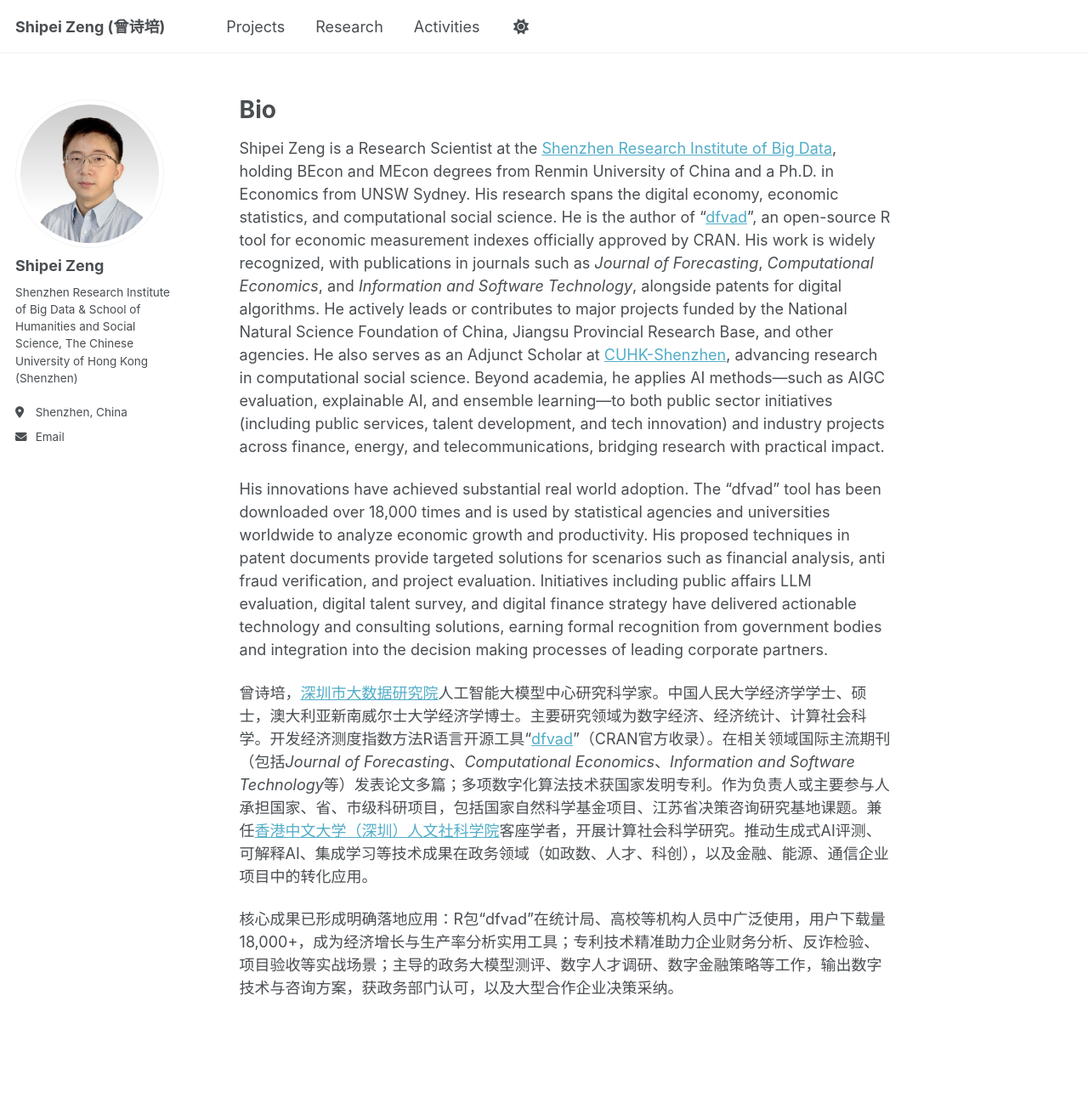
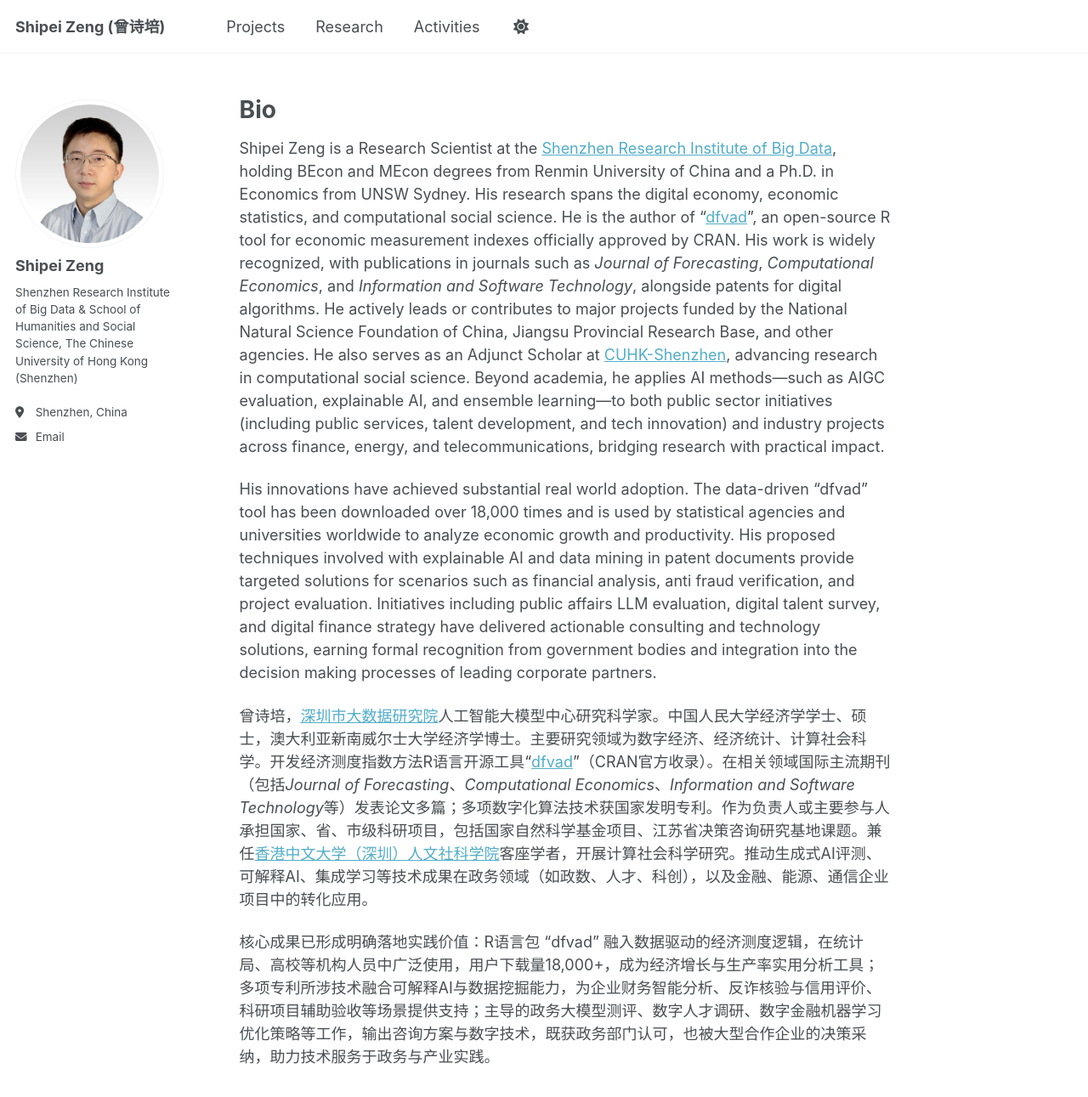
Before and after one commit to shipei-zeng/shipei-zeng.github.io, a Jekyll site: the page built from _pages/about.md, in a window 1280 px wide and 1400 px high. Shown: the top 1291 px of the window at 85% size. Built offline with Jekyll 4.4.1, drawn with Linux system fonts in a browser that asks for light colours; a script that is not in the unit is left out.

Commit message:
Update about.md

```diff
--- a/_pages/about.md
+++ b/_pages/about.md
@@ -10,8 +10,8 @@ Bio
 ======
 Shipei Zeng is a Research Scientist at the [Shenzhen Research Institute of Big Data](https://www.sribd.cn/), holding BEcon and MEcon degrees from Renmin University of China and a Ph.D. in Economics from UNSW Sydney. His research spans the digital economy, economic statistics, and computational social science. He is the author of "[dfvad](https://cran.r-project.org/web/packages/dfvad/index.html)", an open-source R tool for economic measurement indexes officially approved by CRAN. His work is widely recognized, with publications in journals such as *Journal of Forecasting*, *Computational Economics*, and *Information and Software Technology*, alongside patents for digital algorithms. He actively leads or contributes to major projects funded by the National Natural Science Foundation of China, Jiangsu Provincial Research Base, and other agencies. He also serves as an Adjunct Scholar at [CUHK-Shenzhen](https://hss.cuhk.edu.cn/page/1350), advancing research in computational social science. Beyond academia, he applies AI methods—such as AIGC evaluation, explainable AI, and ensemble learning—to both public sector initiatives (including public services, talent development, and tech innovation) and industry projects across finance, energy, and telecommunications, bridging research with practical impact.
 
-His innovations have achieved substantial real world adoption. The "dfvad" tool has been downloaded over 18,000 times and is used by statistical agencies and universities worldwide to analyze economic growth and productivity. His proposed techniques in patent documents provide targeted solutions for scenarios such as financial analysis, anti fraud verification, and project evaluation. Initiatives including public affairs LLM evaluation, digital talent survey, and digital finance strategy have delivered actionable technology and consulting solutions, earning formal recognition from government bodies and integration into the decision making processes of leading corporate partners.
+His innovations have achieved substantial real world adoption. The data-driven "dfvad" tool has been downloaded over 18,000 times and is used by statistical agencies and universities worldwide to analyze economic growth and productivity. His proposed techniques involved with explainable AI and data mining in patent documents provide targeted solutions for scenarios such as financial analysis, anti fraud verification, and project evaluation. Initiatives including public affairs LLM evaluation, digital talent survey, and digital finance strategy have delivered actionable consulting and technology solutions, earning formal recognition from government bodies and integration into the decision making processes of leading corporate partners.
 
 曾诗培，[深圳市大数据研究院](https://www.sribd.cn/)人工智能大模型中心研究科学家。中国人民大学经济学学士、硕士，澳大利亚新南威尔士大学经济学博士。主要研究领域为数字经济、经济统计、计算社会科学。开发经济测度指数方法R语言开源工具“[dfvad](https://cran.r-project.org/web/packages/dfvad/index.html)”（CRAN官方收录）。在相关领域国际主流期刊（包括*Journal of Forecasting*、*Computational Economics*、*Information and Software Technology*等）发表论文多篇；多项数字化算法技术获国家发明专利。作为负责人或主要参与人承担国家、省、市级科研项目，包括国家自然科学基金项目、江苏省决策咨询研究基地课题。兼任[香港中文大学（深圳）人文社科学院](https://hss.cuhk.edu.cn/page/1350)客座学者，开展计算社会科学研究。推动生成式AI评测、可解释AI、集成学习等技术成果在政务领域（如政数、人才、科创），以及金融、能源、通信企业项目中的转化应用。
 
-核心成果已形成明确落地应用：R包“dfvad”在统计局、高校等机构人员中广泛使用，用户下载量18,000+，成为经济增长与生产率分析实用工具；专利技术精准助力企业财务分析、反诈检验、项目验收等实战场景；主导的政务大模型测评、数字人才调研、数字金融策略等工作，输出数字技术与咨询方案，获政务部门认可，以及大型合作企业决策采纳。
+核心成果已形成明确落地实践价值：R语言包 “dfvad” 融入数据驱动的经济测度逻辑，在统计局、高校等机构人员中广泛使用，用户下载量18,000+，成为经济增长与生产率实用分析工具；多项专利所涉技术融合可解释AI与数据挖掘能力，为企业财务智能分析、反诈核验与信用评价、科研项目辅助验收等场景提供支持；主导的政务大模型测评、数字人才调研、数字金融机器学习优化策略等工作，输出咨询方案与数字技术，既获政务部门认可，也被大型合作企业的决策采纳，助力技术服务于政务与产业实践。
```
